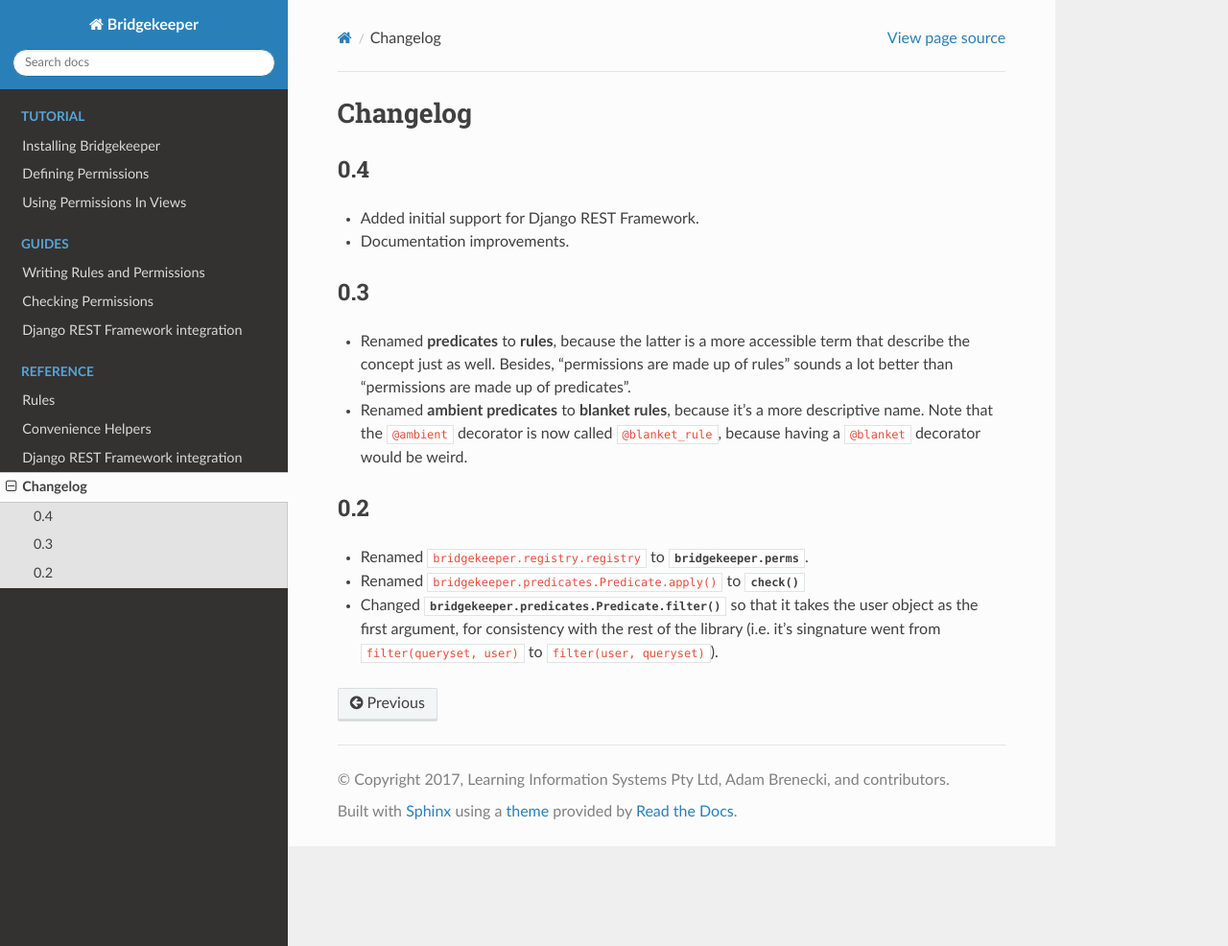
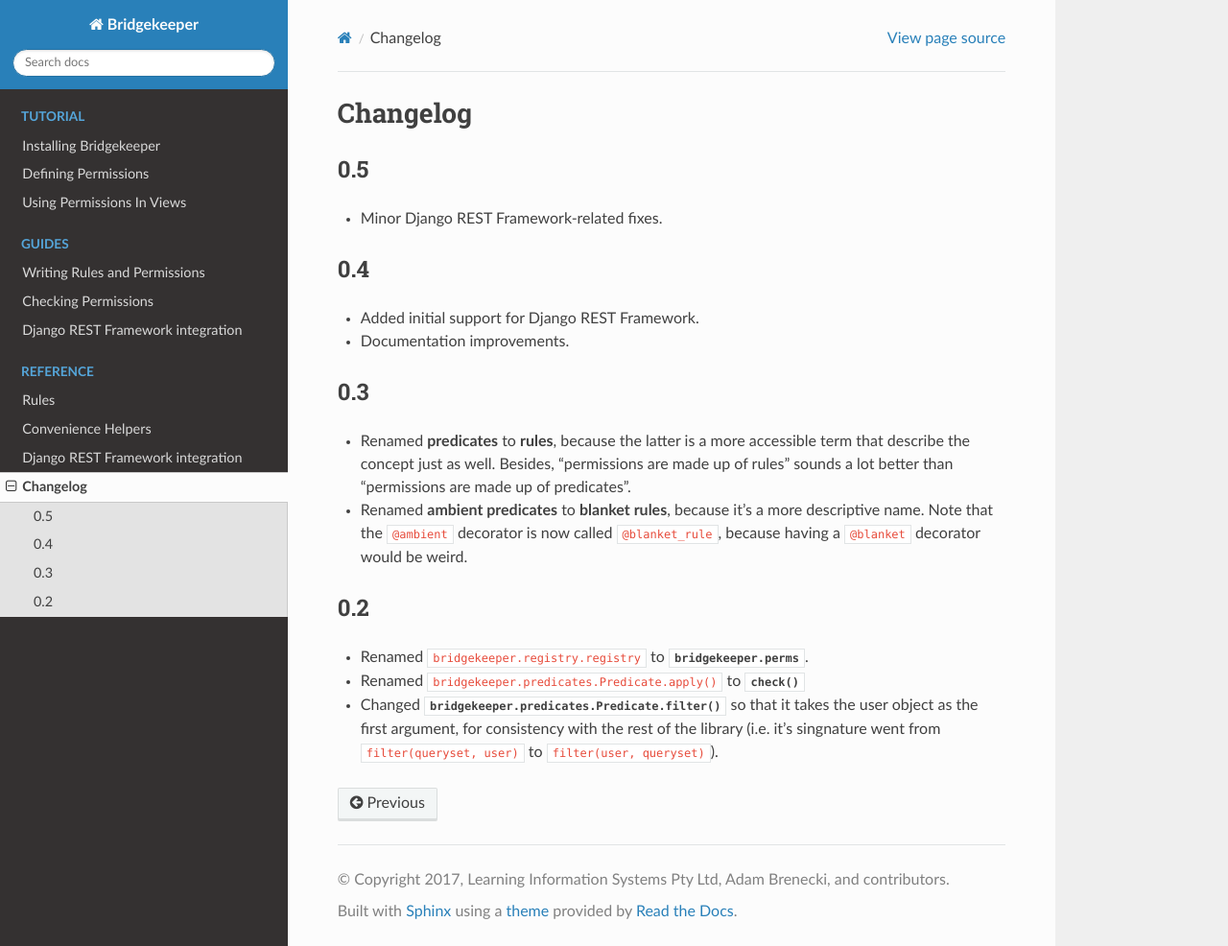
Before and after one commit to daisylb/bridgekeeper, a Sphinx documentation site: the page built from docs/changelog.rst, in a window 1280 px wide and 986 px high. Shown: the whole window at 96% size. Built offline with Sphinx 7.4.7 and the Read the Docs theme 2.0.0, drawn with Linux system fonts in a browser that asks for light colours; the version number could not be read and is left out.

Commit message:
Release 0.5

```diff
--- a/docs/changelog.rst
+++ b/docs/changelog.rst
@@ -1,5 +1,10 @@
 Changelog
 =========
+
+0.5
+---
+
+- Minor Django REST Framework-related fixes.
 
 0.4
 ---
```
